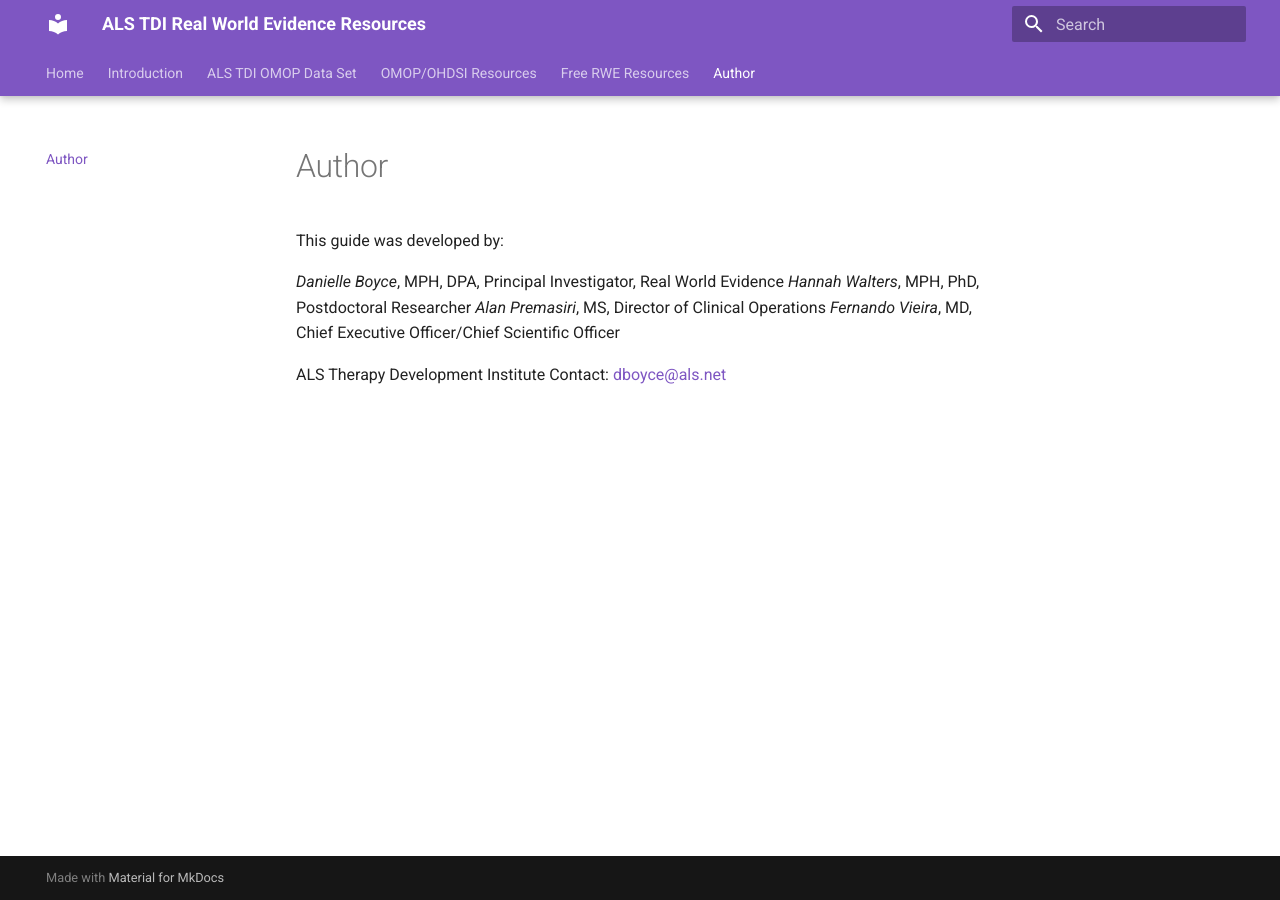
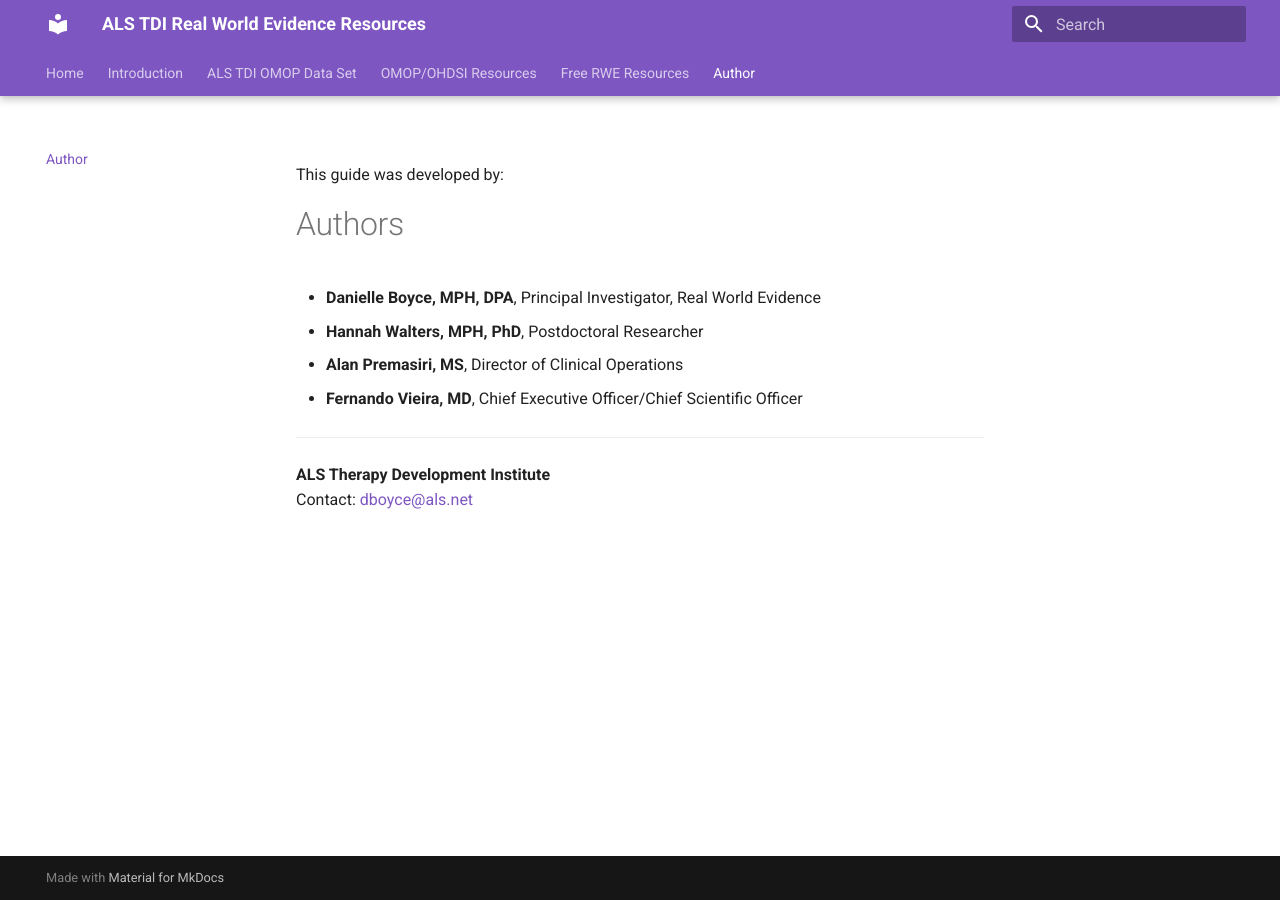
Before and after one commit to ALSTDI/ALS-RWE, an MkDocs documentation site: the page built from docs/author.md, in a window 1280 px wide. Built offline with MkDocs 1.6.1 and Material for MkDocs 9.7.7, drawn with Linux system fonts in a browser that asks for light colours.

Commit message:
minor updates

```diff
--- a/docs/author.md
+++ b/docs/author.md
@@ -1,9 +1,13 @@
 This guide was developed by:
 
-*Danielle Boyce*, MPH, DPA, Principal Investigator, Real World Evidence
-*Hannah Walters*, MPH, PhD, Postdoctoral Researcher
-*Alan Premasiri*, MS, Director of Clinical Operations
-*Fernando Vieira*, MD, Chief Executive Officer/Chief Scientific Officer
+# Authors
 
-ALS Therapy Development Institute
+- **Danielle Boyce, MPH, DPA**, Principal Investigator, Real World Evidence
+- **Hannah Walters, MPH, PhD**, Postdoctoral Researcher
+- **Alan Premasiri, MS**, Director of Clinical Operations
+- **Fernando Vieira, MD**, Chief Executive Officer/Chief Scientific Officer
+
+---
+
+**ALS Therapy Development Institute**
 Contact: [dboyce@als.net](mailto:dboyce@als.net)
```
Also changed, not shown: site/author/index.html, site/index.html, site/search/search_index.json.
